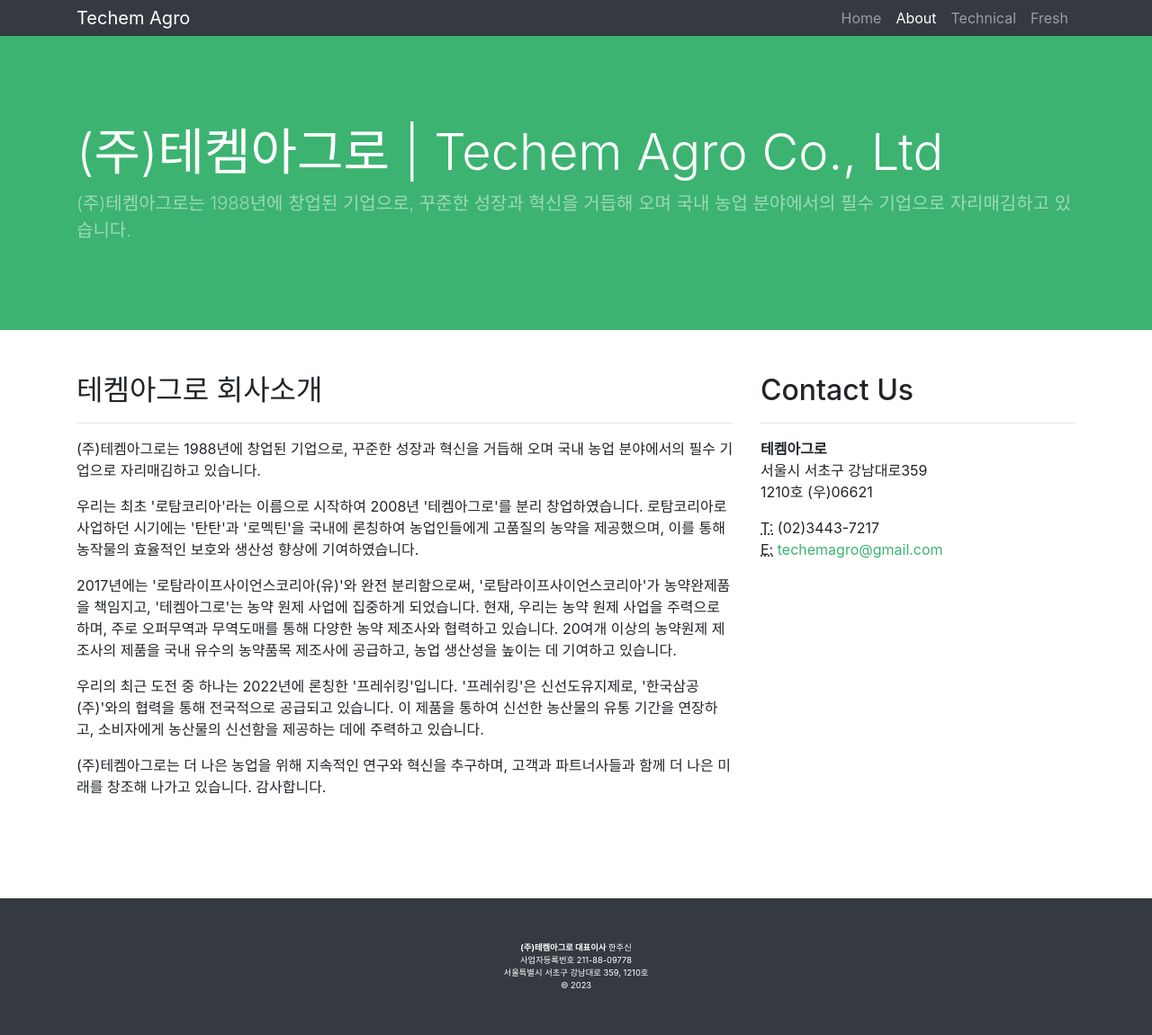
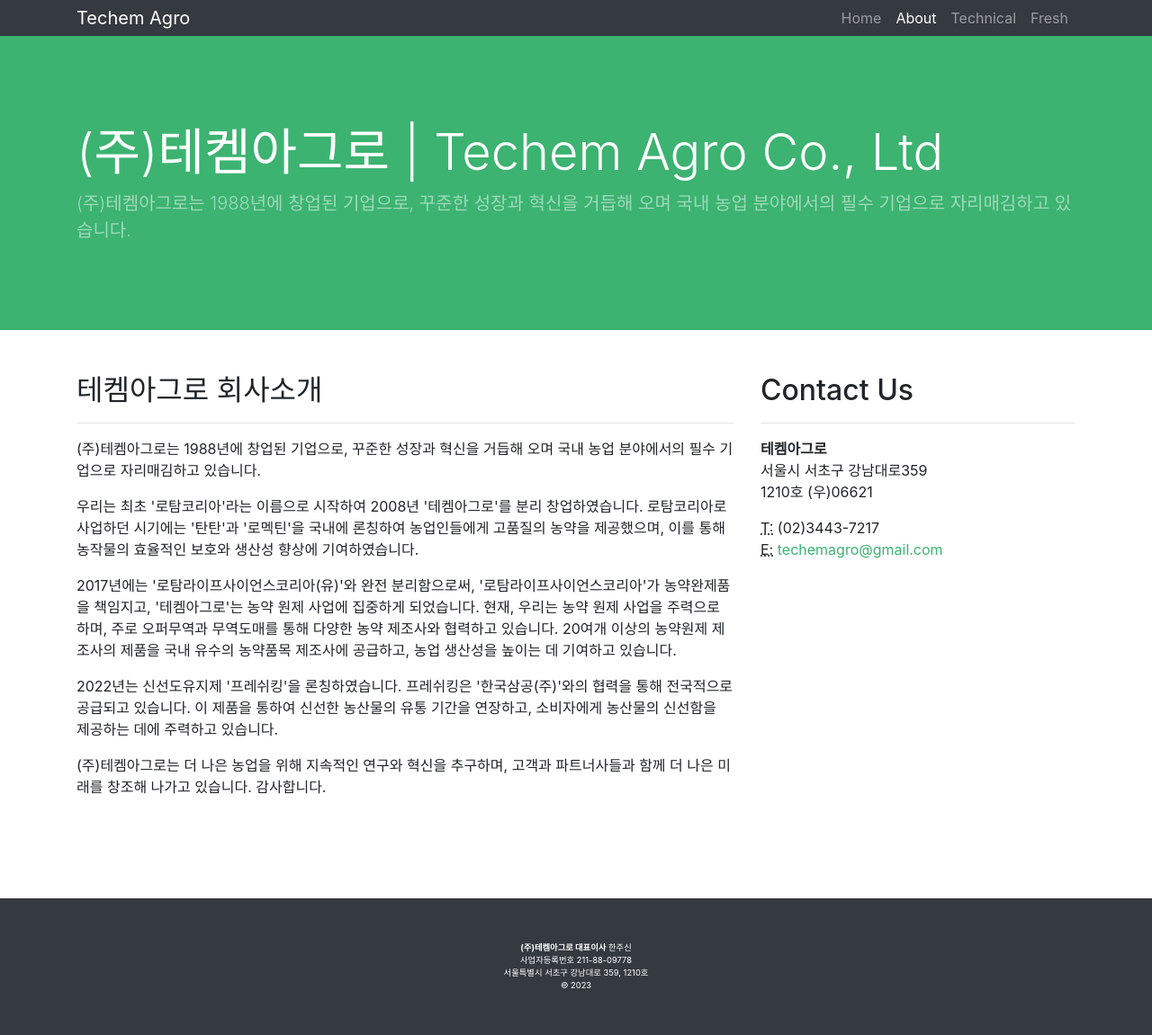
Before and after one commit to techemagro/techemagro.github.io, a Jekyll site: the page built from _pages/about.html, in a window 1280 px wide. Shown: the whole page at 90% size. Built offline with Jekyll 4.4.1, drawn with Linux system fonts in a browser that asks for light colours.

Commit message:
Update about.html

```diff
--- a/_pages/about.html
+++ b/_pages/about.html
@@ -7,18 +7,27 @@
 <h2>테켐아그로 회사소개</h2>
 <hr />
 <p>
-  (주)테켐아그로는 1988년에 창업된 기업으로, 꾸준한 성장과 혁신을 거듭해 오며 국내 농업 분야에서의 필수 기업으로 자리매김하고 있습니다.
+  (주)테켐아그로는 1988년에 창업된 기업으로,
+  꾸준한 성장과 혁신을 거듭해 오며 국내 농업 분야에서의 필수 기업으로 자리매김하고 있습니다.
 </p>
 <p>
   우리는 최초 '로탐코리아'라는 이름으로 시작하여 2008년 '테켐아그로'를 분리 창업하였습니다.
   로탐코리아로 사업하던 시기에는 '탄탄'과 '로멕틴'을 국내에 론칭하여 농업인들에게 고품질의 농약을 제공했으며,
   이를 통해 농작물의 효율적인 보호와 생산성 향상에 기여하였습니다. </p>
 <p>
-  2017년에는 '로탐라이프사이언스코리아(유)'와 완전 분리함으로써, '로탐라이프사이언스코리아'가 농약완제품을 책임지고, '테켐아그로'는 농약 원제 사업에 집중하게 되었습니다. 현재, 우리는 농약 원제 사업을 주력으로 하며, 주로 오퍼무역과 무역도매를 통해 다양한 농약 제조사와 협력하고 있습니다. 20여개 이상의 농약원제 제조사의 제품을 국내 유수의 농약품목 제조사에 공급하고, 농업 생산성을 높이는 데 기여하고 있습니다.
+  2017년에는 '로탐라이프사이언스코리아(유)'와 완전 분리함으로써,
+  '로탐라이프사이언스코리아'가 농약완제품을 책임지고, '테켐아그로'는 농약 원제 사업에 집중하게 되었습니다.
+  현재, 우리는 농약 원제 사업을 주력으로 하며, 주로 오퍼무역과 무역도매를 통해 다양한 농약 제조사와 협력하고 있습니다.
+  20여개 이상의 농약원제 제조사의 제품을 국내 유수의 농약품목 제조사에 공급하고, 농업 생산성을 높이는 데 기여하고 있습니다.
 </p>
 <p>
-  우리의 최근 도전 중 하나는 2022년에 론칭한 '프레쉬킹'입니다. '프레쉬킹'은 신선도유지제로, '한국삼공(주)'와의 협력을 통해 전국적으로 공급되고 있습니다. 이 제품을 통하여 신선한 농산물의 유통 기간을 연장하고, 소비자에게 농산물의 신선함을 제공하는 데에 주력하고 있습니다.
+  2022년는 신선도유지제 '프레쉬킹'을 론칭하였습니다.
+  프레쉬킹은 '한국삼공(주)'와의 협력을 통해 전국적으로 공급되고 있습니다.
+  이 제품을 통하여 신선한 농산물의 유통 기간을 연장하고,
+  소비자에게 농산물의 신선함을 제공하는 데에 주력하고 있습니다.
 </p>
 <p>
-(주)테켐아그로는 더 나은 농업을 위해 지속적인 연구와 혁신을 추구하며, 고객과 파트너사들과 함께 더 나은 미래를 창조해 나가고 있습니다. 감사합니다.
+(주)테켐아그로는 더 나은 농업을 위해 지속적인 연구와 혁신을 추구하며,
+  고객과 파트너사들과 함께 더 나은 미래를 창조해 나가고 있습니다.
+  감사합니다.
 </p>
```
